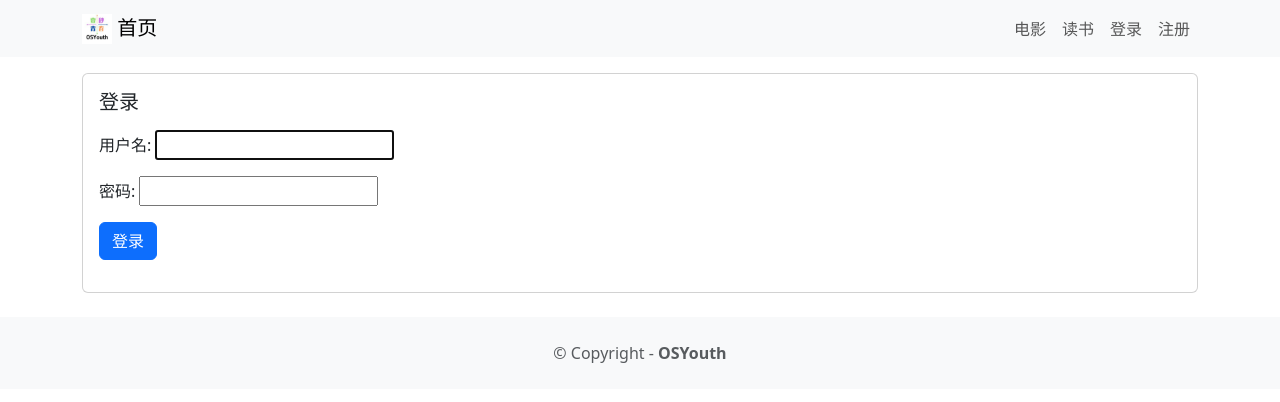
After one commit to OSYouth/MiniDouban, a Django app: page /accounts/login/ in a window 1280 px wide. The commit adds this page. Shown: the top 402 px of the page. Run offline with Django 5.2, Linux system fonts and the light colour scheme.

Commit message:
第9章 第17次课 自定义表单与用户注销登录

```diff
--- /dev/null
+++ b/accounts/templates/loginaccount.html
@@ -0,0 +1,26 @@
+{% extends 'base.html' %}
+{% block content %}
+<div class="card mb-3">
+    <div class="row g-0">
+        <div>
+            <div class="card-body">
+                <h5 class="card-title">登录</h5>
+                {% if error %}
+                <div class="alert alert-danger mt-3" role="alert">
+                    {{ error }}
+                </div>
+                {% endif %}
+                <p class="card-text">
+                <form method="POST">
+                    {% csrf_token %}
+                    {{ form.as_p }}
+                    <button type="submit" class="btn btn-primary">
+                        登录
+                    </button>
+                </form>
+                </p>
+            </div>
+        </div>
+    </div>
+</div>
+{% endblock content %}
--- a/accounts/urls.py
+++ b/accounts/urls.py
@@ -1,5 +1,8 @@
 from django.urls import path
 from . import views
+
 urlpatterns = [
     path('signupaccount/' , views.signupaccount, name='signupaccount'),
+    path('logout/', views.logoutaccount, name='logoutaccount'),
+    path('login/', views.loginaccount, name='loginaccount'),
 ]
--- a/accounts/views.py
+++ b/accounts/views.py
@@ -1,12 +1,14 @@
 from django.shortcuts import render, redirect
-from django.contrib.auth.forms import UserCreationForm
+# from django.contrib.auth.forms import UserCreationForm
+from .forms import UserCreateForm
 from django.contrib.auth.models import User
-from django.contrib.auth import login
+from django.contrib.auth.forms import AuthenticationForm
+from django.contrib.auth import login, logout, authenticate
 from django.db import IntegrityError
 
 def signupaccount(request) :
     if request.method == 'GET':
-        return render(request,'signupaccount.html',{'form':UserCreationForm})
+        return render(request,'signupaccount.html',{'form':UserCreateForm})
     else:
         password1 = request.POST.get('password1')
         password2 = request.POST.get('password2')
@@ -18,6 +20,23 @@ def signupaccount(request) :
                 login(request, user)
                 return redirect('moviehome')
             except IntegrityError:
-                return render(request, 'signupaccount.html',{'form': UserCreationForm, 'error': '用户已存在' })
+                return render(request, 'signupaccount.html',{'form': UserCreateForm, 'error': '用户已存在' })
         else:
-            return render(request, 'signupaccount.html', {'form': UserCreationForm(), 'error': '输入的密码不一致'})
+            return render(request, 'signupaccount.html', {'form': UserCreateForm, 'error': '输入的密码不一致'})
+
+def logoutaccount(request):
+    logout(request)
+    return redirect('moviehome')
+
+def loginaccount(request) :
+    if request. method == 'GET' :
+        return render(request, 'loginaccount.html', {'form':AuthenticationForm})
+    else:
+        user = authenticate(request,
+        username=request.POST['username'] ,
+        password=request.POST['password'])
+        if user is None:
+            return render(request, 'loginaccount.html', {'form':AuthenticationForm, 'error':'用户名或密码错误' })
+        else:
+            login(request, user)
+            return redirect('moviehome')
--- a/templates/base.html
+++ b/templates/base.html
@@ -14,7 +14,8 @@
     <div class="container">
         <a class="navbar-brand" href="{% url 'home' %}">
             {% load static %}
-            <img src="{% static 'images/logo.jpg' %}" alt="" width="30" height="30" class="d-inline-block align-text-top"/>
+            <img src="{% static 'images/logo.jpg' %}" alt="" width="30" height="30"
+                 class="d-inline-block align-text-top"/>
             首页
         </a>
         <button class="navbar-toggler" type="button"
@@ -25,13 +26,18 @@
                 aria-label="Toggle navigation">
             <span class="navbar-toggler-icon"></span>
         </button>
-        <div class="collapse navbar-collapse"
-             id="navbarNavAltMarkup">
+        <div class="collapse navbar-collapse" id="navbarNavAltMarkup">
             <div class="navbar-nav ms-auto">
                 <a class="nav-link" href="{% url 'moviehome' %}">电影</a>
                 <a class="nav-link" href="{% url 'bookhome' %}">读书</a>
-                <a class="nav-link" href="#">登录</a>
-                <a class="nav-link" href="#">注册</a>
+                {% if user.is_authenticated %}
+                <a class="nav-link" href="{% url 'logoutaccount' %}">
+                    注销 ({{ user.username }})
+                </a>
+                {% else %}
+                <a class="nav-link" href="{% url 'loginaccount' %}">登录</a>
+                <a class="nav-link" href="{% url 'signupaccount' %}">注册</a>
+                {% endif %}
             </div>
         </div>
     </div>
```
Also changed, not shown: accounts/forms.py (added, +8 -0 lines).
